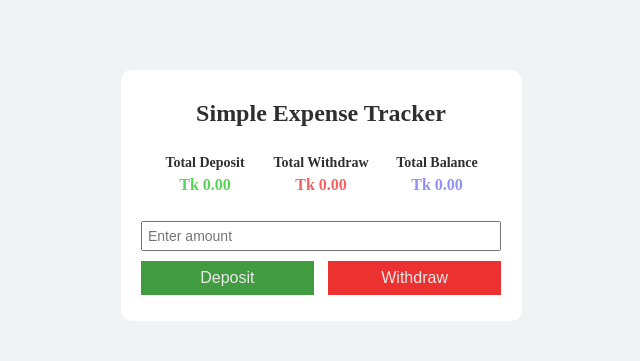
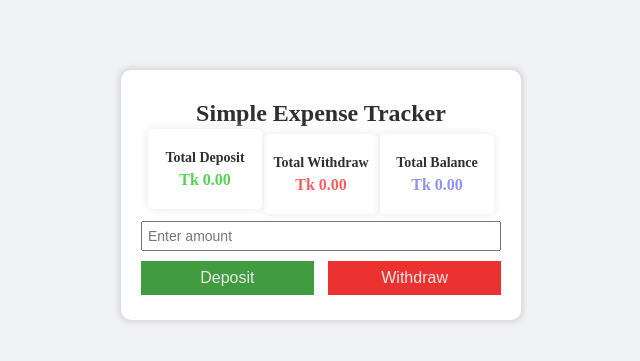
Before and after one commit to rezwan-tuhin/na-assignment2, a plain HTML site: page index.html in a window 1280 px wide. In both pictures the pointer is over the element 524 px from the left and 379 px from the top of the page. Shown: the part 205-566 px from the top of the page, 319-959 px from the left. Drawn offline with Linux system fonts and the light colour scheme.

Commit message:
first commit

```diff
--- a/style.css
+++ b/style.css
@@ -21,6 +21,7 @@ body{
     width: 400px;
     height: 250px;
     padding: 30px 20px 10px 20px;
+    box-shadow: 0 0 5px 3px #dddada;
 }
 
 .card{
@@ -40,6 +41,12 @@ body{
     align-items: center;
     gap: 5px;
     background-color: white;
+    box-shadow: 0 0 10px 0.5px #eeebeb;
+    border-radius: 5px;
+}
+.singlecard:hover{
+    transform: translate(0, -5px);
+    transition: ease-out 0.3s;
 }
 .singlecard h4{
     font-size: 14px;
```
